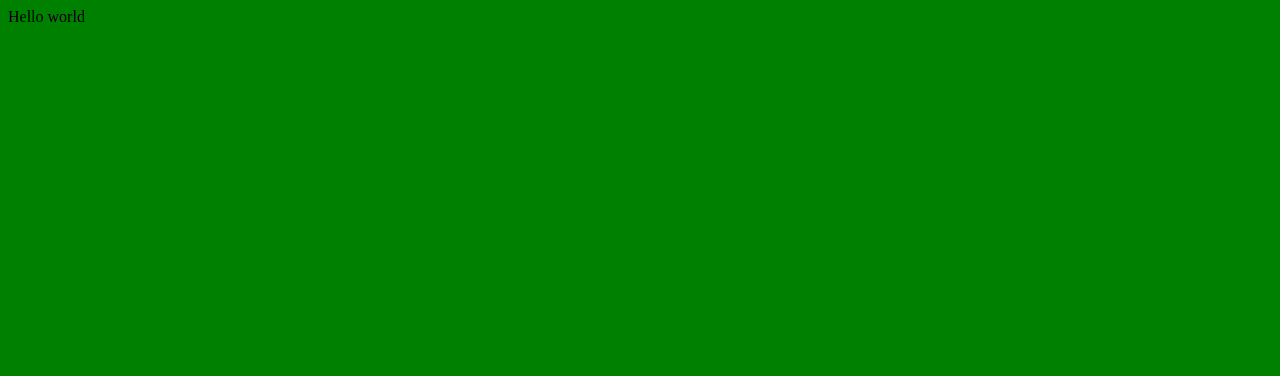
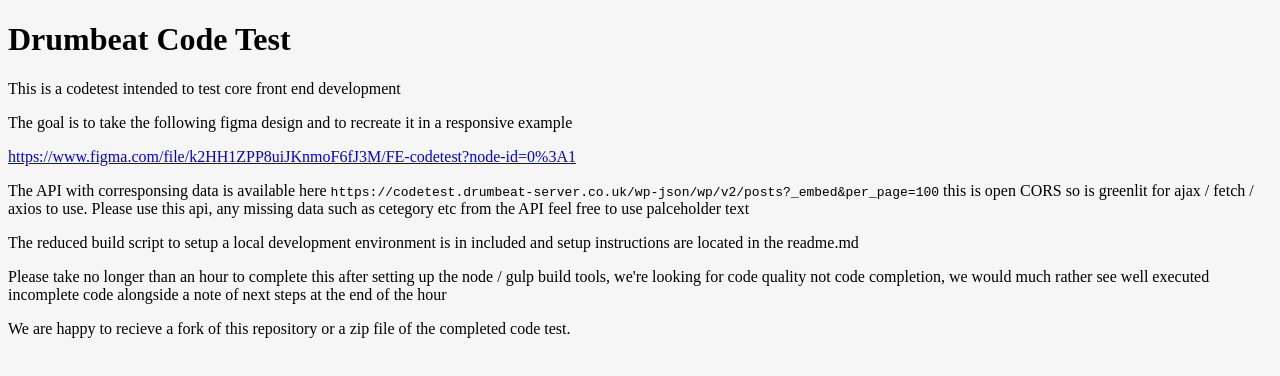
Before and after one commit to Drumbeaters/fe-codetest, a website: page www/index.html in a window 1280 px wide. Drawn offline with Linux system fonts and the light colour scheme; files that its build step writes are made by us from their sources.

Commit message:
Codetest description update

```diff
--- a/src/js/main.js
+++ b/src/js/main.js
@@ -1 +1 @@
-console.log("hello world javascript");
+console.log("javascript entry point");
--- a/src/scss/main.scss
+++ b/src/scss/main.scss
@@ -1,3 +1,3 @@
 body {
-    background-color: green;
+    background-color: #f6f6f6;
 }
--- a/www/index.html
+++ b/www/index.html
@@ -9,6 +9,15 @@
     <script src="/assets/js/main.min.js"></script>
 </head>
 <body>
-    Hello world
+    <h1>Drumbeat Code Test</h1>
+
+    <p>This is a codetest intended to test core front end development</p>
+    <p>The goal is to take the following figma design and to recreate it in a responsive example</p>
+    <p><a href="https://www.figma.com/file/k2HH1ZPP8uiJKnmoF6fJ3M/FE-codetest?node-id=0%3A1" target="_blank">https://www.figma.com/file/k2HH1ZPP8uiJKnmoF6fJ3M/FE-codetest?node-id=0%3A1</a></p>
+    <p>The API with corresponsing data is available here <code>https://codetest.drumbeat-server.co.uk/wp-json/wp/v2/posts?_embed&per_page=100</code> this is open CORS so is greenlit for ajax / fetch / axios to use. Please use this api, any missing data such as cetegory etc from the API feel free to use palceholder text</p>
+    <p>The reduced build script to setup a local development environment is in included and setup instructions are located in the readme.md</p>
+    <p>Please take no longer than an hour to complete this after setting up the node / gulp build tools, we're looking for code quality not code completion, we would much rather see well executed incomplete code alongside a note of next steps at the end of the hour</p>
+    <p>We are happy to recieve a fork of this repository or a zip file of the completed code test.</p>
+
 </body>
 </html>
```
Also changed, not shown: src/images/Screenshot 2022-04-25 at 16.24.28.png (added), src/images/Screenshot 2022-04-25 at 16.24.38.png (added), www/assets/css/main.css, www/assets/images/Screenshot 2022-04-25 at 16.24.28.png (added), www/assets/images/Screenshot 2022-04-25 at 16.24.38.png (added), www/assets/js/main.min.js.
